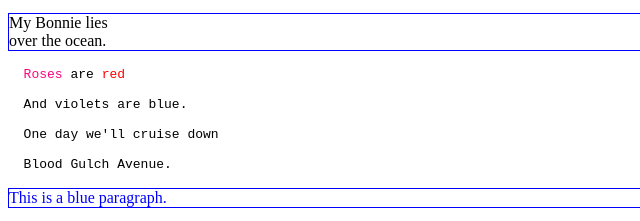
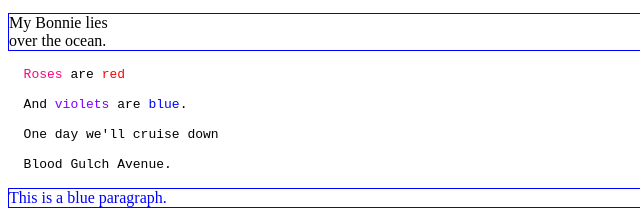
Before and after one commit to kangharo96/INST377, a plain HTML site: page index.html in a window 1280 px wide. Shown: the part 514-735 px from the top of the page, 0-640 px from the left. Drawn offline with Linux system fonts and the light colour scheme.

Commit message:
Update index.html

```diff
--- a/index.html
+++ b/index.html
@@ -49,7 +49,7 @@
 <pre>
   <span style="color:#FF007F">Roses</span> are <span style="color:red">red</span>
 
-  And violets are blue.
+  And <span style="color:#7F00FF">violets</span> are <span style="color:blue">blue</span>.
 
   One day we'll cruise down
 
```
